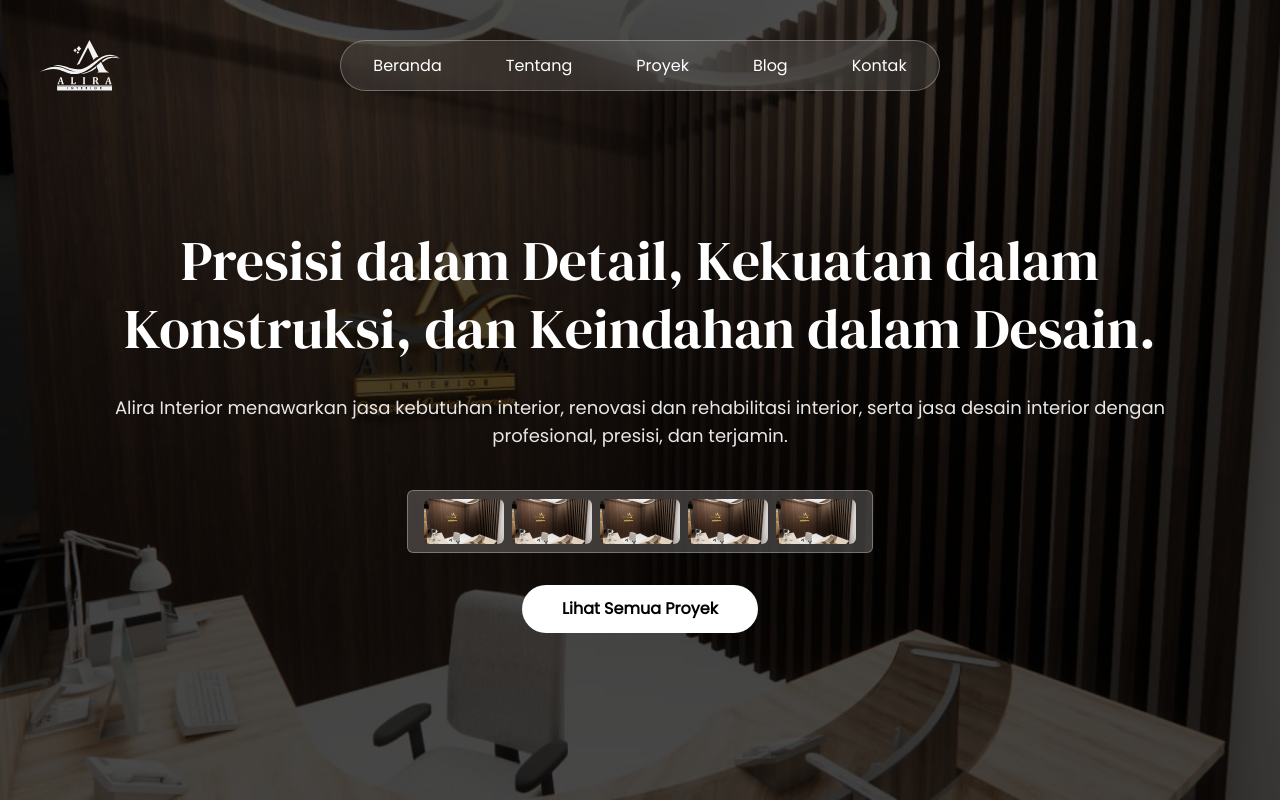
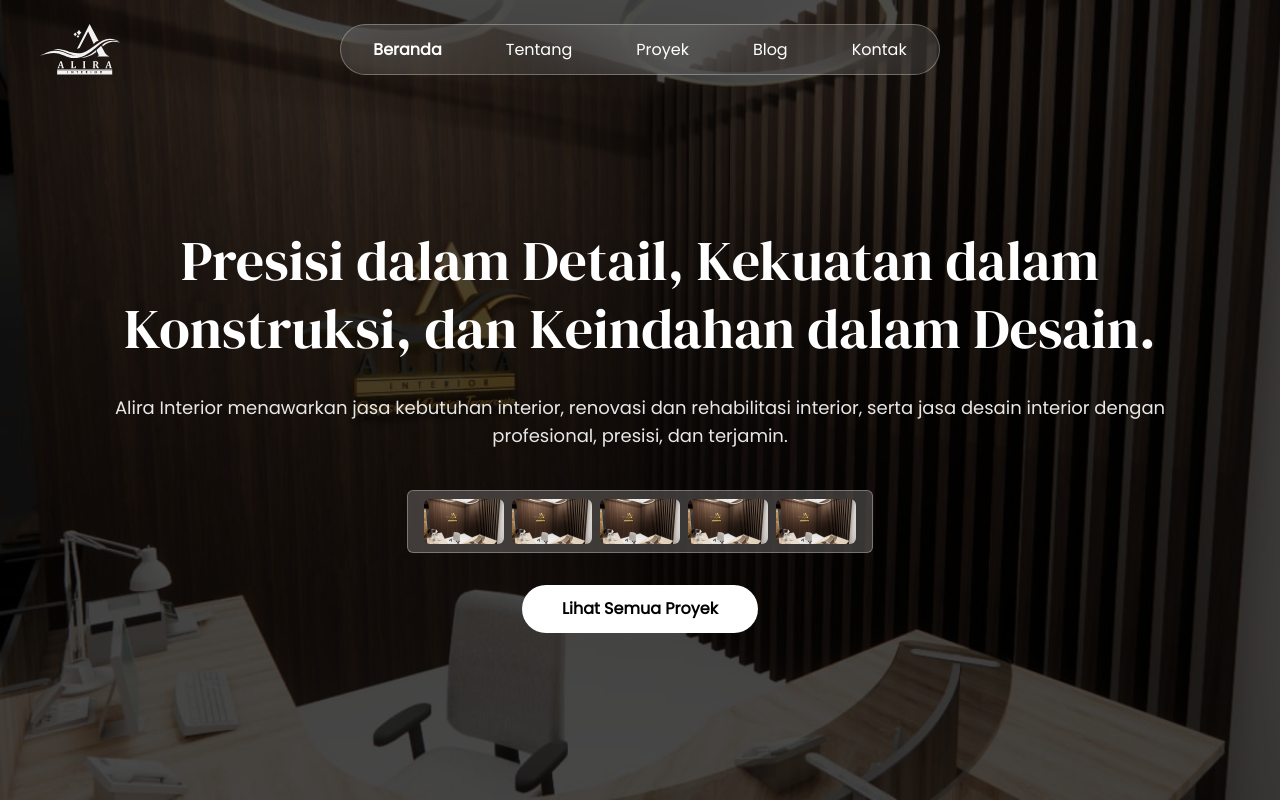
Before and after one commit to AfifSatrio/alira-interior-website, a Next.js app: page / in a window 1280 px wide. Shown: the top 802 px of the page. Built offline with nearby package versions, Linux system fonts and the light colour scheme.

Commit message:
Refactor code structure for improved readability and maintainability

```diff
--- a/components/header/Logo.tsx
+++ b/components/header/Logo.tsx
@@ -1,9 +1,9 @@
 import Image from "next/image"
 
-const Logo = () => {
+const Logo = ({ isScrolled }: { isScrolled: boolean }) => {
   return (
-    <div className="">
-      <Image src="/logo/logo-bnw.svg" alt="Logo Alira Interior" width={80} height={50} />
+    <div>
+      <Image src={ isScrolled ? "/logo/logo.svg" : "/logo/logo-bnw.svg"} alt="Logo Alira Interior" width={80} height={50} />
     </div>
   )
 }
--- a/components/header/Navbar.tsx
+++ b/components/header/Navbar.tsx
@@ -1,11 +1,27 @@
+"use client"
+
+import { useState, useEffect } from "react"
+import { usePathname } from "next/navigation"
 import Logo from "./Logo"
 import NavbarMenu from "./NavbarMenu"
 
 const Navbar = () => {
+  const [isScrolled, setIsScrolled] = useState(false)
+  const pathname = usePathname()
+
+  useEffect(() => {
+    const handleScroll = () => {
+      setIsScrolled(window.scrollY > 50)
+    }
+
+    window.addEventListener("scroll", handleScroll)
+    return () => window.removeEventListener("scroll", handleScroll)
+  }, [])
+
   return (
-    <div className="fixed grid grid-cols-[1.5fr_2fr_1.5fr] items-center text-center w-full px-10 py-10 bg-transparent z-50">
-        <Logo />
-        <NavbarMenu />
+    <div className={`fixed grid grid-cols-[1.5fr_2fr_1.5fr] items-center text-center w-full px-10 py-6 z-50 transition-all ${isScrolled ? "bg-white shadow-md" : "bg-transparent"}`}>
+        <Logo isScrolled={isScrolled} />
+        <NavbarMenu isScrolled={isScrolled} pathname={pathname} />
     </div>
   )
 }
--- a/components/header/NavbarMenu.tsx
+++ b/components/header/NavbarMenu.tsx
@@ -1,14 +1,18 @@
 import { navbarMenu } from "@/constants"
 import Link from "next/link"
 
-const NavbarMenu = () => {
+const NavbarMenu = ({ isScrolled, pathname }: { isScrolled: boolean; pathname: string }) => {
   return (
-    <nav className="relative z-10 py-3 w-full bg-white/10 backdrop-blur-xl rounded-full border border-white/30">
-      {navbarMenu.map((item, index) => (
-        <Link key={index} href={item.href} className="text-white font-poppins font-light rounded-full mx-8">
-          {item.name}
-        </Link>
-      ))}
+    <nav className={`relative z-10 py-3 w-full ${isScrolled ? "bg-transparent" : "bg-white/10 backdrop-blur-xl rounded-full border border-white/30"}`}>
+      {navbarMenu.map((item, index) => {
+        const isActive = pathname === item.href
+
+        return (
+          <Link key={index} href={item.href} className={`font-poppins px-8 transition-all ${ isScrolled ? isActive ? "text-primary font-bold underline" : "text-black" : isActive ? "text-white font-bold" : "text-white font-light" }`}>
+            {item.name}
+          </Link>
+        )
+      })}
     </nav>
   )
 }
```
Also changed, not shown: public/logo/logo-bnw.svg, public/logo/logo.svg.
